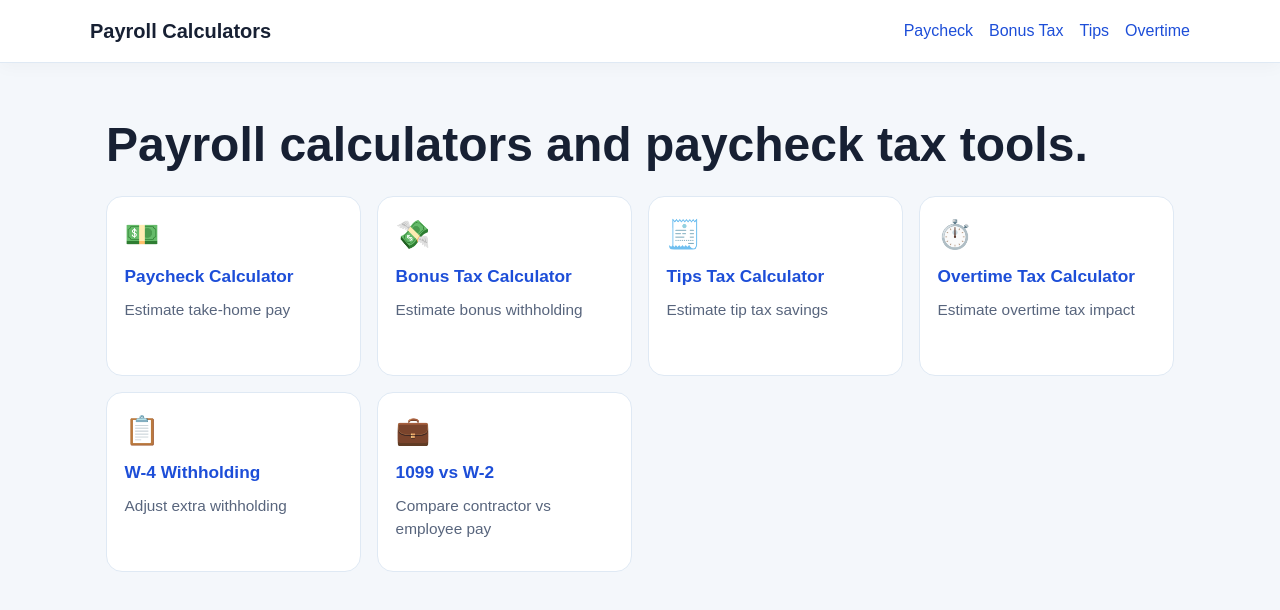
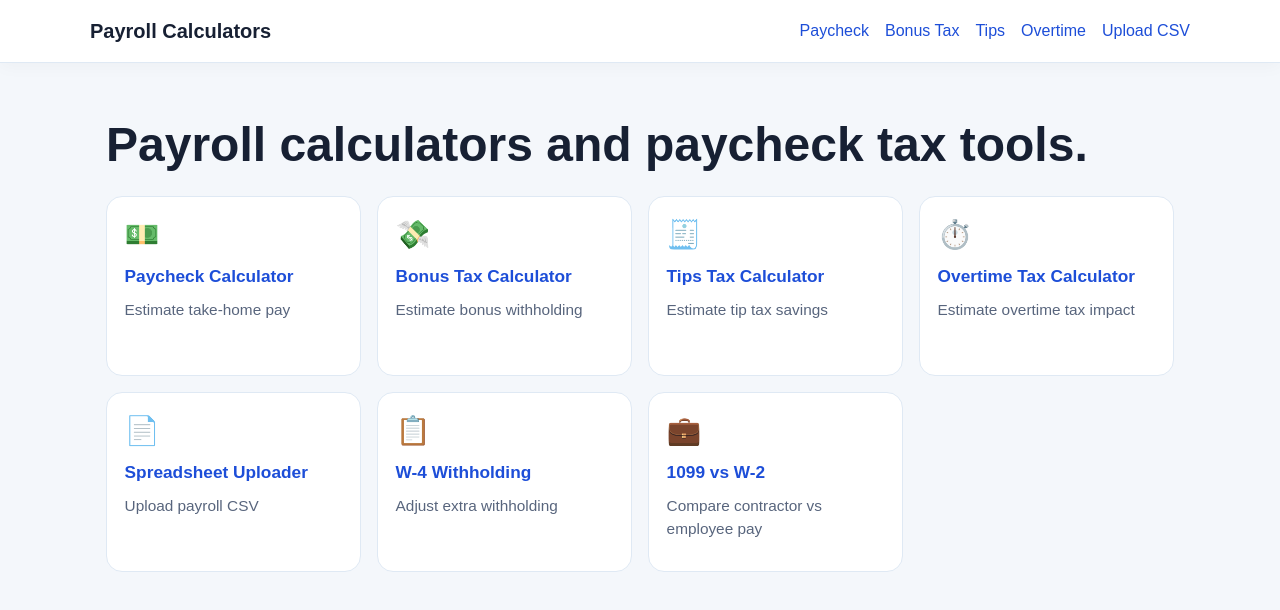
Before and after one commit to kadenlundsten/tax-engines-clone, a website: page index.html in a window 1280 px wide. Drawn offline with Linux system fonts and the light colour scheme.

Commit message:
Add a spreadsheet uploader button/link to the main gh-pages landing page.

```diff
--- a/index.html
+++ b/index.html
@@ -18,6 +18,7 @@
         <a href="./bonus-tax-calculator/">Bonus Tax</a>
         <a href="./tips-tax-calculator/">Tips</a>
         <a href="./overtime-tax-calculator/">Overtime</a>
+        <a href="./spreadsheet-uploader/">Upload CSV</a>
       </nav>
     </div>
   </header>
@@ -34,6 +35,7 @@
           <a class="tool-card" href="./bonus-tax-calculator/"><span class="ic" aria-hidden="true">💸</span><span class="t-name">Bonus Tax Calculator</span><span class="t-desc">Estimate bonus withholding</span></a>
           <a class="tool-card" href="./tips-tax-calculator/"><span class="ic" aria-hidden="true">🧾</span><span class="t-name">Tips Tax Calculator</span><span class="t-desc">Estimate tip tax savings</span></a>
           <a class="tool-card" href="./overtime-tax-calculator/"><span class="ic" aria-hidden="true">⏱️</span><span class="t-name">Overtime Tax Calculator</span><span class="t-desc">Estimate overtime tax impact</span></a>
+          <a class="tool-card" href="./spreadsheet-uploader/"><span class="ic" aria-hidden="true">📄</span><span class="t-name">Spreadsheet Uploader</span><span class="t-desc">Upload payroll CSV</span></a>
           <a class="tool-card" href="./w4-overtime-tips-withholding-calculator/"><span class="ic" aria-hidden="true">📋</span><span class="t-name">W-4 Withholding</span><span class="t-desc">Adjust extra withholding</span></a>
           <a class="tool-card" href="./1099-vs-w2-calculator/"><span class="ic" aria-hidden="true">💼</span><span class="t-name">1099 vs W-2</span><span class="t-desc">Compare contractor vs employee pay</span></a>
         </div>
```
